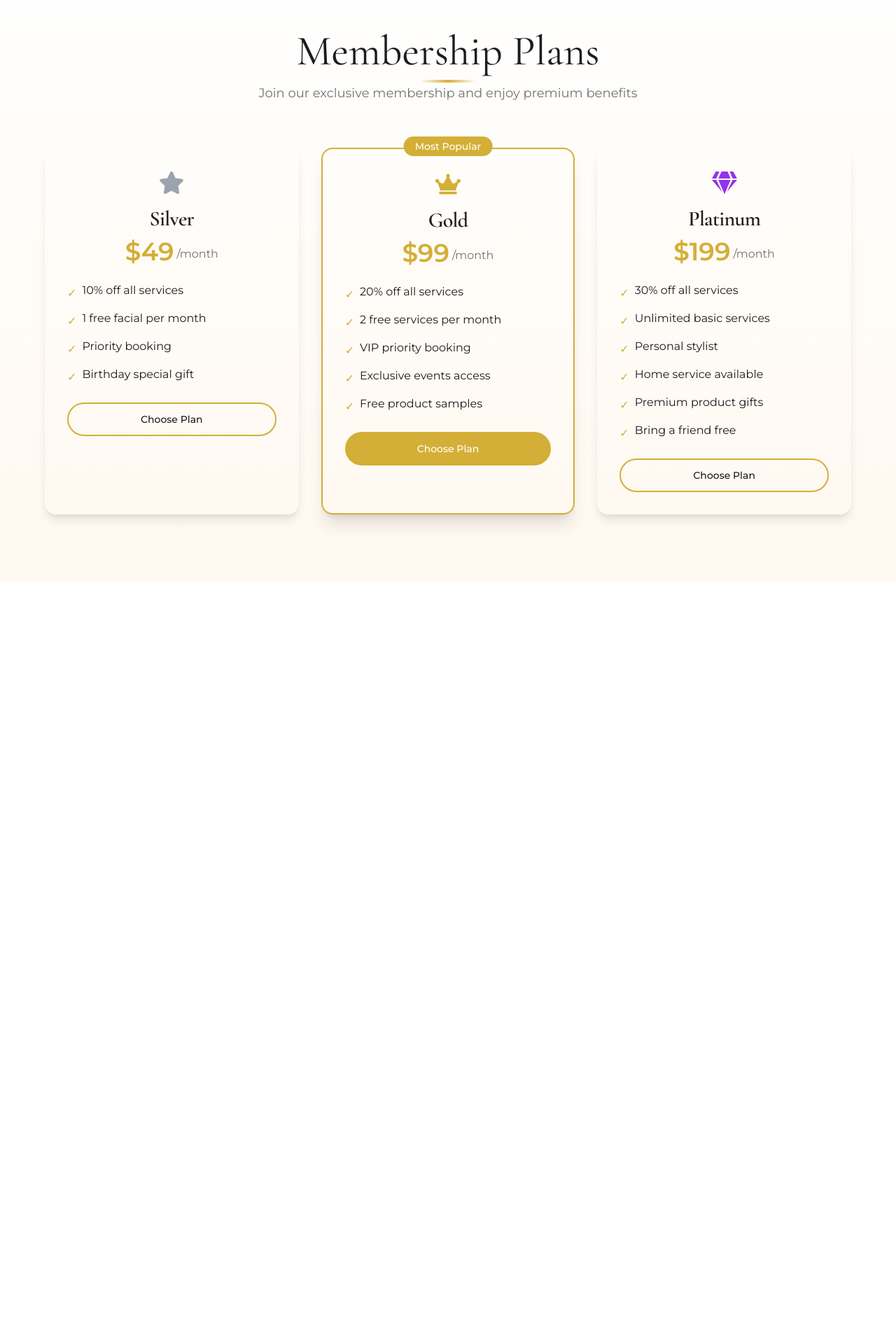
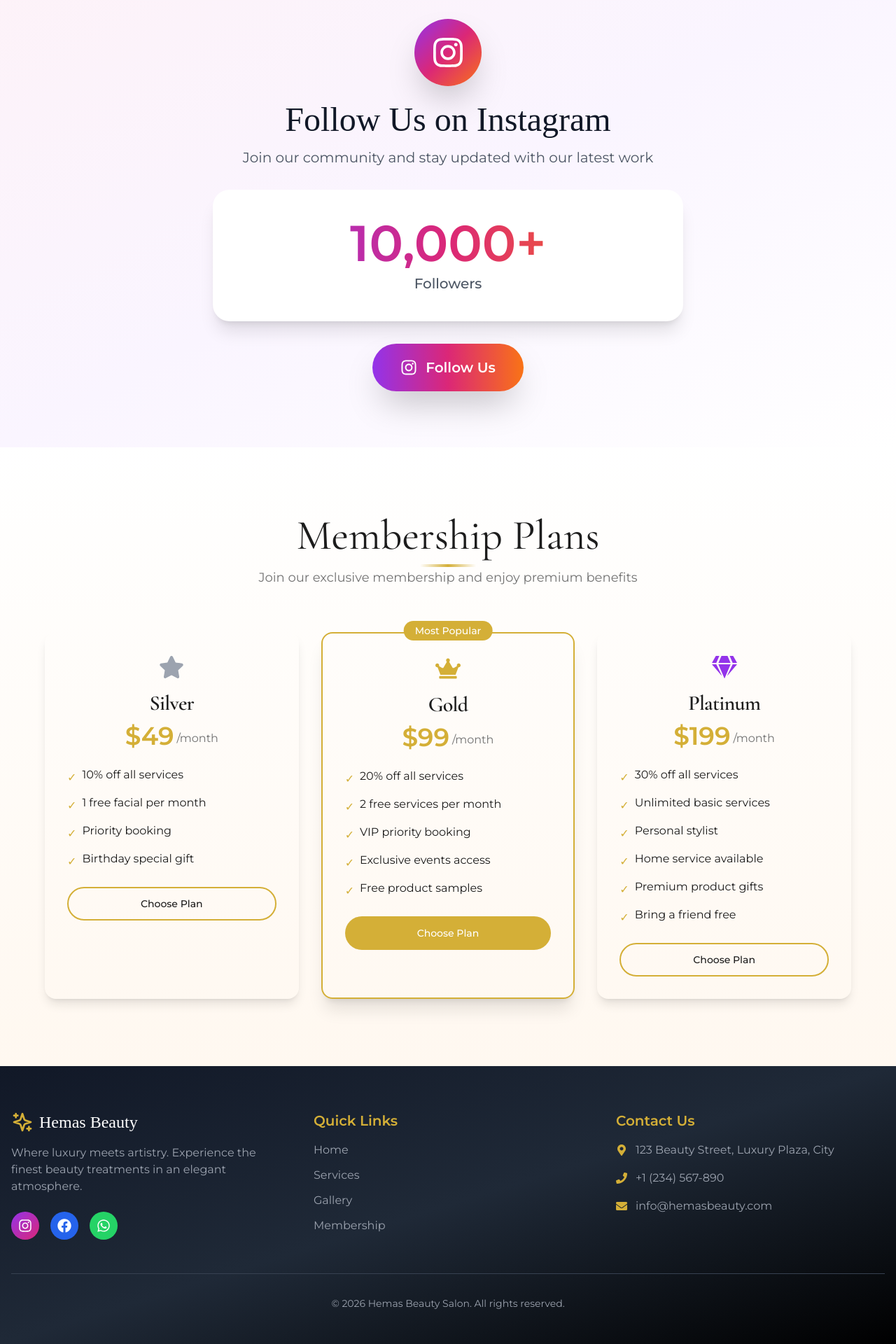
Before and after one commit to techchechupai-spec/hemas-beauty-salon, a React (Vite) app in the folder client/: page / in a window 1280 px wide. Shown: the part 3393-5313 px from the top of the page at 70% size. Before the commit the page ends 4224 px from the top, so only its background shows below. Built offline with nearby package versions, Linux system fonts and the light colour scheme; the HTML template or start-up script is replaced by a standard one.

Commit message:
Optimize carousel: 30% height, 10% radius

```diff
--- a/client/src/App.jsx
+++ b/client/src/App.jsx
@@ -4,7 +4,9 @@ import Navbar from './components/Navbar';
 import Hero from './components/Hero';
 import Services from './components/Services';
 import Gallery from './components/Gallery';
+import InstagramFollow from './components/InstagramFollow';
 import Membership from './components/Membership';
+import Footer from './components/Footer';
 import MobileBottomNav from './components/MobileBottomNav';
 
 function App() {
@@ -18,7 +20,9 @@ function App() {
               <Hero />
               <Services />
               <Gallery />
+              <InstagramFollow />
               <Membership />
+              <Footer />
             </>
           } />
         </Routes>
--- /dev/null
+++ b/client/src/components/Footer.jsx
@@ -0,0 +1,112 @@
+import React from 'react';
+import { FaInstagram, FaFacebook, FaWhatsapp, FaPhone, FaEnvelope, FaMapMarkerAlt } from 'react-icons/fa';
+import { Sparkles } from 'lucide-react';
+
+const Footer = () => {
+  const whatsappNumber = import.meta.env.VITE_WHATSAPP_NUMBER || '1234567890';
+  const currentYear = new Date().getFullYear();
+
+  return (
+    <footer className="bg-gradient-to-br from-gray-900 via-gray-800 to-black text-white pt-16 pb-24 md:pb-12">
+      <div className="container mx-auto px-4">
+        <div className="grid grid-cols-1 md:grid-cols-3 gap-12 mb-12">
+          {/* Brand */}
+          <div>
+            <div className="flex items-center gap-2 mb-4">
+              <Sparkles className="w-8 h-8 text-luxury-gold" />
+              <h3 className="text-2xl font-display font-light">Hemas Beauty</h3>
+            </div>
+            <p className="text-gray-400 mb-6">
+              Where luxury meets artistry. Experience the finest beauty treatments in an elegant atmosphere.
+            </p>
+            <div className="flex gap-4">
+              <a
+                href="https://instagram.com"
+                target="_blank"
+                rel="noopener noreferrer"
+                className="w-10 h-10 bg-gradient-to-br from-purple-600 to-pink-600 rounded-full flex items-center justify-center hover:scale-110 transition-transform"
+              >
+                <FaInstagram className="text-xl" />
+              </a>
+              <a
+                href="https://facebook.com"
+                target="_blank"
+                rel="noopener noreferrer"
+                className="w-10 h-10 bg-blue-600 rounded-full flex items-center justify-center hover:scale-110 transition-transform"
+              >
+                <FaFacebook className="text-xl" />
+              </a>
+              <a
+                href={`https://wa.me/${whatsappNumber}`}
+                target="_blank"
+                rel="noopener noreferrer"
+                className="w-10 h-10 bg-whatsapp rounded-full flex items-center justify-center hover:scale-110 transition-transform"
+              >
+                <FaWhatsapp className="text-xl" />
+              </a>
+            </div>
+          </div>
+
+          {/* Quick Links */}
+          <div>
+            <h4 className="text-xl font-semibold mb-4 text-luxury-gold">Quick Links</h4>
+            <ul className="space-y-3">
+              <li>
+                <a href="#home" className="text-gray-400 hover:text-luxury-gold transition-colors">
+                  Home
+                </a>
+              </li>
+              <li>
+                <a href="#services" className="text-gray-400 hover:text-luxury-gold transition-colors">
+                  Services
+                </a>
+              </li>
+              <li>
+                <a href="#gallery" className="text-gray-400 hover:text-luxury-gold transition-colors">
+                  Gallery
+                </a>
+              </li>
+              <li>
+                <a href="#membership" className="text-gray-400 hover:text-luxury-gold transition-colors">
+                  Membership
+                </a>
+              </li>
+            </ul>
+          </div>
+
+          {/* Contact Info */}
+          <div>
+            <h4 className="text-xl font-semibold mb-4 text-luxury-gold">Contact Us</h4>
+            <ul className="space-y-4">
+              <li className="flex items-start gap-3">
+                <FaMapMarkerAlt className="text-luxury-gold mt-1 flex-shrink-0" />
+                <span className="text-gray-400">123 Beauty Street, Luxury Plaza, City</span>
+              </li>
+              <li className="flex items-center gap-3">
+                <FaPhone className="text-luxury-gold flex-shrink-0" />
+                <a href={`tel:${whatsappNumber}`} className="text-gray-400 hover:text-luxury-gold transition-colors">
+                  +1 (234) 567-890
+                </a>
+              </li>
+              <li className="flex items-center gap-3">
+                <FaEnvelope className="text-luxury-gold flex-shrink-0" />
+                <a href="mailto:info@hemasbeauty.com" className="text-gray-400 hover:text-luxury-gold transition-colors">
+                  info@hemasbeauty.com
+                </a>
+              </li>
+            </ul>
+          </div>
+        </div>
+
+        {/* Bottom Bar */}
+        <div className="border-t border-gray-700 pt-8 text-center">
+          <p className="text-gray-400 text-sm">
+            © {currentYear} Hemas Beauty Salon. All rights reserved.
+          </p>
+        </div>
+      </div>
+    </footer>
+  );
+};
+
+export default Footer;
--- /dev/null
+++ b/client/src/components/InstagramFollow.jsx
@@ -0,0 +1,82 @@
+import React, { useState, useEffect } from 'react';
+import { FaInstagram } from 'react-icons/fa';
+import { motion } from 'framer-motion';
+
+const InstagramFollow = () => {
+  const [count, setCount] = useState(0);
+  const targetCount = 10000;
+
+  useEffect(() => {
+    const duration = 2000;
+    const steps = 60;
+    const increment = targetCount / steps;
+    let current = 0;
+
+    const timer = setInterval(() => {
+      current += increment;
+      if (current >= targetCount) {
+        setCount(targetCount);
+        clearInterval(timer);
+      } else {
+        setCount(Math.floor(current));
+      }
+    }, duration / steps);
+
+    return () => clearInterval(timer);
+  }, []);
+
+  return (
+    <section className="py-16 md:py-20 bg-gradient-to-br from-pink-50 via-purple-50 to-white">
+      <div className="container mx-auto px-4">
+        <motion.div
+          initial={{ opacity: 0, y: 30 }}
+          whileInView={{ opacity: 1, y: 0 }}
+          viewport={{ once: true }}
+          transition={{ duration: 0.6 }}
+          className="max-w-2xl mx-auto text-center"
+        >
+          <div className="inline-flex items-center justify-center w-20 h-20 md:w-24 md:h-24 bg-gradient-to-br from-purple-600 via-pink-600 to-orange-500 rounded-full mb-6 shadow-2xl">
+            <FaInstagram className="text-4xl md:text-5xl text-white" />
+          </div>
+
+          <h2 className="text-3xl md:text-4xl lg:text-5xl font-display font-light text-gray-900 mb-4">
+            Follow Us on Instagram
+          </h2>
+
+          <p className="text-lg md:text-xl text-gray-600 mb-8">
+            Join our community and stay updated with our latest work
+          </p>
+
+          <motion.div
+            initial={{ scale: 0.8, opacity: 0 }}
+            whileInView={{ scale: 1, opacity: 1 }}
+            viewport={{ once: true }}
+            transition={{ duration: 0.5, delay: 0.3 }}
+            className="bg-white rounded-3xl shadow-xl p-8 md:p-10 mb-8"
+          >
+            <div className="text-5xl md:text-6xl lg:text-7xl font-bold bg-gradient-to-r from-purple-600 via-pink-600 to-orange-500 bg-clip-text text-transparent mb-2">
+              {count.toLocaleString()}+
+            </div>
+            <div className="text-gray-600 text-lg md:text-xl font-medium">
+              Followers
+            </div>
+          </motion.div>
+
+          <motion.a
+            href="https://instagram.com"
+            target="_blank"
+            rel="noopener noreferrer"
+            whileHover={{ scale: 1.05 }}
+            whileTap={{ scale: 0.95 }}
+            className="inline-flex items-center gap-3 bg-gradient-to-r from-purple-600 via-pink-600 to-orange-500 text-white px-8 md:px-10 py-4 md:py-5 rounded-full text-lg md:text-xl font-semibold shadow-2xl hover:shadow-3xl transition-all"
+          >
+            <FaInstagram className="text-2xl" />
+            Follow Us
+          </motion.a>
+        </motion.div>
+      </div>
+    </section>
+  );
+};
+
+export default InstagramFollow;
--- a/client/src/components/MobileBottomNav.jsx
+++ b/client/src/components/MobileBottomNav.jsx
@@ -1,5 +1,6 @@
 import React from 'react';
-import { FaImages, FaUtensils, FaCrown, FaWhatsapp } from 'react-icons/fa';
+import { FaImages, FaCreditCard, FaCrown, FaWhatsapp } from 'react-icons/fa';
+import { motion } from 'framer-motion';
 
 const MobileBottomNav = () => {
   const whatsappNumber = import.meta.env.VITE_WHATSAPP_NUMBER || '1234567890';
@@ -14,7 +15,19 @@ const MobileBottomNav = () => {
           rel="noopener noreferrer"
           className="flex items-center justify-center gap-3 bg-whatsapp text-white px-6 py-4 rounded-2xl shadow-2xl hover:bg-whatsapp/90 transition-all"
         >
-          <FaWhatsapp className="text-3xl" />
+          <motion.div
+            animate={{
+              rotate: [0, -15, 15, -15, 15, 0],
+              scale: [1, 1.1, 1.1, 1.1, 1.1, 1]
+            }}
+            transition={{
+              duration: 0.6,
+              repeat: Infinity,
+              repeatDelay: 2.4
+            }}
+          >
+            <FaWhatsapp className="text-3xl" />
+          </motion.div>
           <div className="text-left">
             <div className="text-sm font-medium">Contact Us</div>
             <div className="text-xs opacity-90">+1 (234) 567-890</div>
@@ -34,13 +47,13 @@ const MobileBottomNav = () => {
             <span className="text-xs font-medium">Images</span>
           </a>
 
-          {/* Menu */}
+          {/* Services */}
           <a
             href="#services"
             className="flex flex-col items-center justify-center py-2 px-4 text-gray-600 hover:text-primary transition-colors"
           >
-            <FaUtensils className="text-2xl mb-1" />
-            <span className="text-xs font-medium">Menu</span>
+            <FaCreditCard className="text-2xl mb-1" />
+            <span className="text-xs font-medium">Services</span>
           </a>
 
           {/* Membership */}
```
